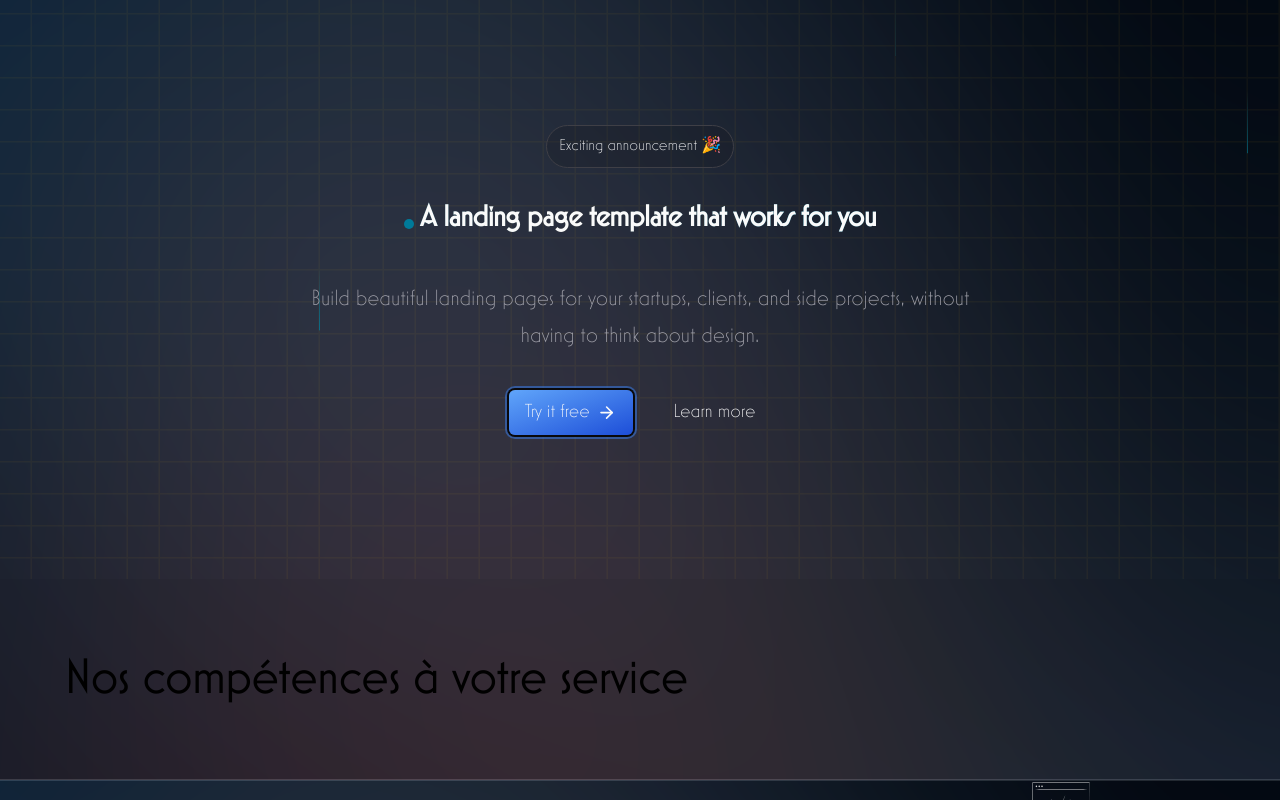
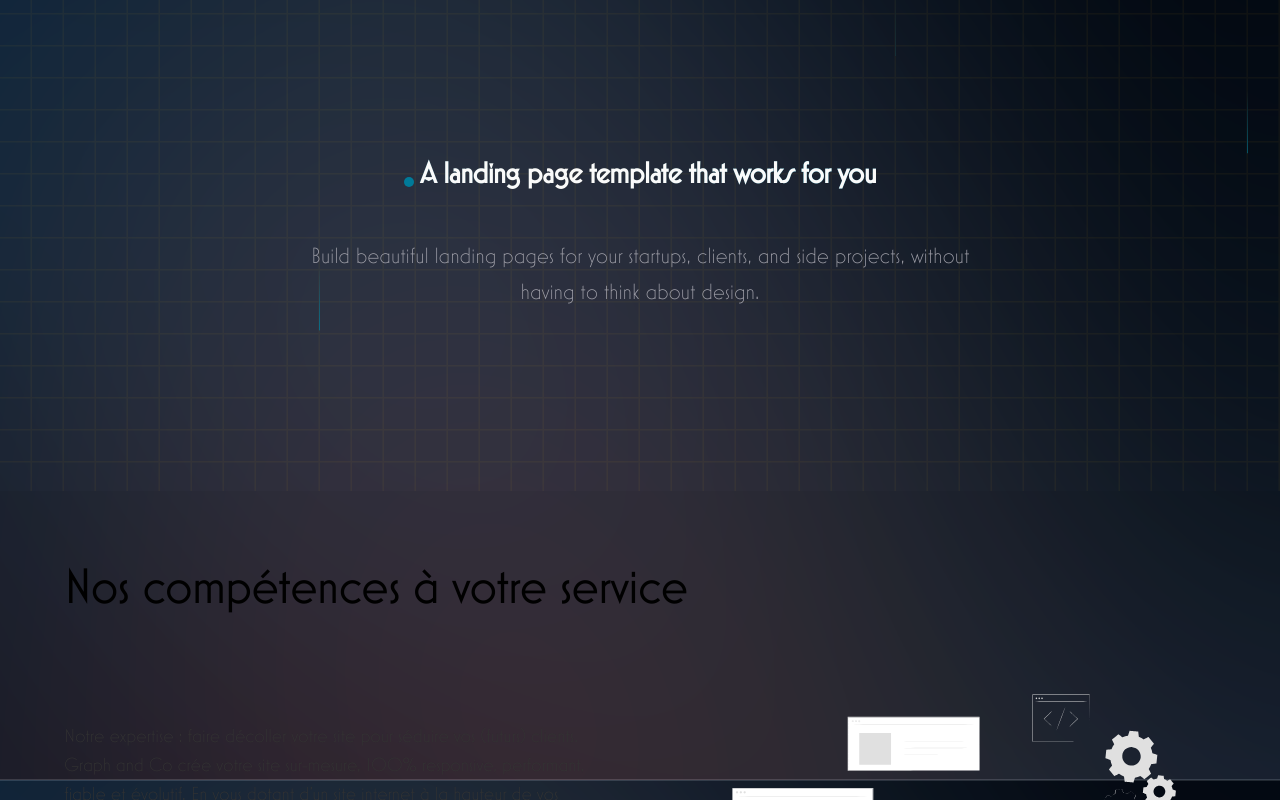
Before and after one commit to Graphandco/graph-next-tailwind-2024, a Next.js app: page / in a window 1280 px wide. Shown: the part 820-1620 px from the top of the page. Built offline with nearby package versions, Linux system fonts and the light colour scheme.

Commit message:
Grid bg added to Competences

```diff
--- a/app/(home)/Competences2.js
+++ b/app/(home)/Competences2.js
@@ -31,9 +31,7 @@ const Content = () => {
 					ease: "easeInOut",
 				}}
 				className="relative"
-			>
-				<GlowingChip>Exciting announcement 🎉</GlowingChip>
-			</motion.div>
+			></motion.div>
 			<motion.h1
 				initial={{
 					y: 25,
@@ -86,53 +84,8 @@ const Content = () => {
 					ease: "easeInOut",
 				}}
 				className="flex flex-col items-center gap-6 sm:flex-row"
-			>
-				<SplashButton className="flex items-center gap-2">
-					Try it free
-					<FiArrowRight />
-				</SplashButton>
-				<GhostButton className="rounded-md px-4 py-2 text-zinc-100">
-					Learn more
-				</GhostButton>
-			</motion.div>
+			></motion.div>
 		</div>
-	);
-};
-
-const GlowingChip = ({ children }) => {
-	return (
-		<span className="relative z-10 mb-4 inline-block rounded-full border border-zinc-700 bg-zinc-900/20 px-3 py-1.5 text-xs text-zinc-50 md:mb-0">
-			{children}
-			<span className="absolute bottom-0 left-3 right-3 h-[1px] " />
-		</span>
-	);
-};
-
-const SplashButton = ({ children, className, ...rest }) => {
-	return (
-		<button
-			className={twMerge(
-				"rounded-md bg-gradient-to-br from-blue-400 to-blue-700 px-4 py-2 text-zinc-50 ring-2 ring-blue-500/50 ring-offset-2 ring-offset-zinc-950 transition-all hover:scale-[1.02] hover:ring-transparent active:scale-[0.98] active:ring-blue-500/70",
-				className
-			)}
-			{...rest}
-		>
-			{children}
-		</button>
-	);
-};
-
-const GhostButton = ({ children, className, ...rest }) => {
-	return (
-		<button
-			className={twMerge(
-				"rounded-md px-4 py-2 text-zinc-100 transition-all hover:scale-[1.02] hover:bg-zinc-800 hover:text-zinc-50 active:scale-[0.98]",
-				className
-			)}
-			{...rest}
-		>
-			{children}
-		</button>
 	);
 };
 
--- a/app/globals.scss
+++ b/app/globals.scss
@@ -93,7 +93,8 @@ $breakpoints: (
 }
 
 body {
-	@apply bg-background text-foreground font-text text-base;
+	// @apply bg-background text-foreground font-text text-base;
+	@apply text-foreground font-text text-base;
 	display: flex;
 	position: relative;
 	flex-direction: column;
--- a/app/layout.js
+++ b/app/layout.js
@@ -53,11 +53,15 @@ const foundation = localFont({
 
 export default function RootLayout({ children }) {
 	return (
-		<html lang="fr" className="dark" suppressHydrationWarning>
+		<html
+			lang="fr"
+			className="dark bg-fixed bg-cover"
+			suppressHydrationWarning
+			style={{ backgroundImage: `url("/img/site-bg.svg")` }}
+		>
 			<head />
 			<body
-				className={`${mostranuova.variable} ${mostranuova2.variable} ${foundation.variable} bg-fixed bg-cover`}
-				style={{ backgroundImage: `url("/img/site-bg.svg")` }}
+				className={`${mostranuova.variable} ${mostranuova2.variable} ${foundation.variable} `}
 				suppressHydrationWarning={true}
 			>
 				{/* <div className="site-bg fixed inset-0 -z-10 object-top">
```
